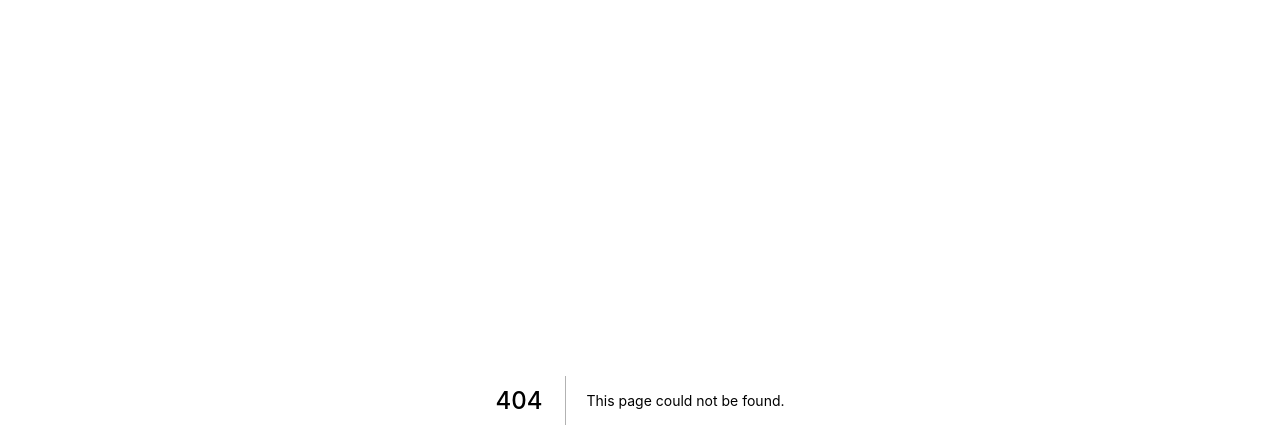
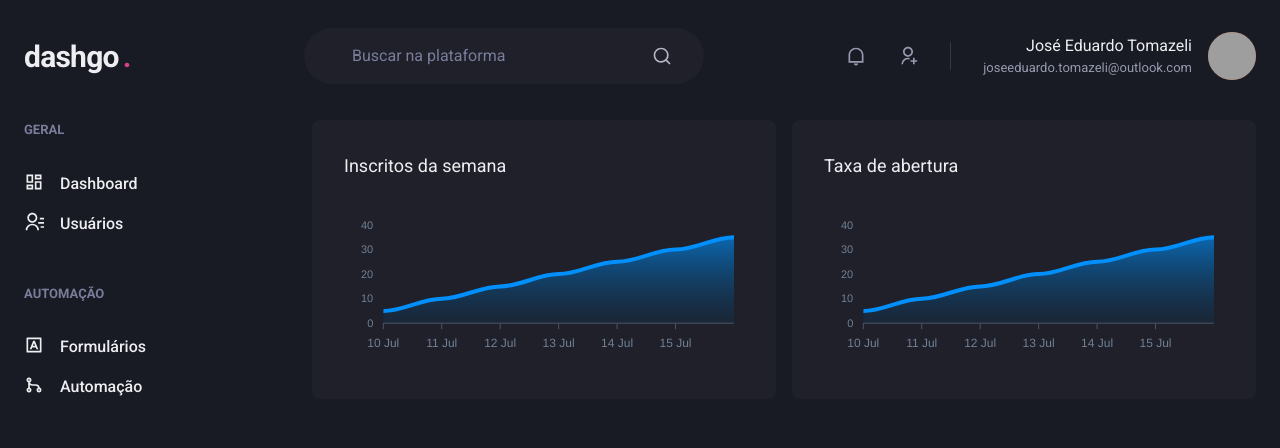
Before and after one commit to joseeduardotomazeli/dash-go, a Next.js app: page /dashboard in a window 1280 px wide. Before the commit this address had no page. Shown: the top 448 px of the page. Built offline with nearby package versions, Linux system fonts and the light colour scheme; grey boxes are pictures that could not be loaded.

Commit message:
feat: add dashboard page

```diff
--- a/package.json
+++ b/package.json
@@ -12,9 +12,11 @@
     "@chakra-ui/react": "^1.6.3",
     "@emotion/react": "^11.4.0",
     "@emotion/styled": "^11.3.0",
+    "apexcharts": "^3.27.2",
     "framer-motion": "^4.1.17",
     "next": "10.2.3",
     "react": "17.0.2",
+    "react-apexcharts": "^1.3.9",
     "react-dom": "17.0.2",
     "react-icons": "^4.2.0"
   },
--- /dev/null
+++ b/src/pages/dashboard.tsx
@@ -0,0 +1,113 @@
+import dynamic from 'next/dynamic';
+import { Flex, Box, SimpleGrid, Text, theme } from '@chakra-ui/react';
+import { ApexOptions } from 'apexcharts';
+
+import Header from '../components/Header';
+import Sidebar from '../components/Sidebar';
+
+const Chart = dynamic(() => import('react-apexcharts'), {
+  ssr: false,
+});
+
+function Dashboard() {
+  const options: ApexOptions = {
+    chart: {
+      toolbar: {
+        show: false,
+      },
+      zoom: {
+        enabled: false,
+      },
+      foreColor: theme.colors.gray[500],
+    },
+    grid: {
+      show: false,
+    },
+    dataLabels: {
+      enabled: false,
+    },
+    tooltip: {
+      enabled: false,
+    },
+    xaxis: {
+      type: 'datetime',
+      categories: [
+        '2021-07-10T00:00:00.000Z',
+        '2021-07-11T00:00:00.000Z',
+        '2021-07-12T00:00:00.000Z',
+        '2021-07-13T00:00:00.000Z',
+        '2021-07-14T00:00:00.000Z',
+        '2021-07-15T00:00:00.000Z',
+        '2021-07-16T00:00:00.000Z',
+      ],
+      axisBorder: {
+        color: theme.colors.gray[600],
+      },
+      axisTicks: {
+        color: theme.colors.gray[600],
+      },
+    },
+    fill: {
+      opacity: 0.4,
+      type: 'gradient',
+      gradient: {
+        shade: 'dark',
+        opacityFrom: 0.8,
+        opacityTo: 0.4,
+      },
+    },
+  };
+
+  const series = [
+    {
+      name: 'series',
+      data: [5, 10, 15, 20, 25, 30, 35],
+    },
+  ];
+
+  return (
+    <Flex direction="column" height="100vh">
+      <Header />
+
+      <Flex
+        marginX="auto"
+        marginY={6}
+        paddingX={6}
+        width="100%"
+        maxWidth={1480}
+      >
+        <Sidebar />
+
+        <SimpleGrid minChildWidth={320} flex={1} gap={4}>
+          <Box
+            padding={8}
+            paddingBottom={4}
+            borderRadius={8}
+            backgroundColor="gray.800"
+          >
+            <Text marginBottom={4} fontSize="lg">
+              Inscritos da semana
+            </Text>
+
+            <Chart type="area" height={160} options={options} series={series} />
+          </Box>
+
+          <Box
+            padding={8}
+            paddingBottom={4}
+            borderRadius={8}
+            backgroundColor="gray.800"
+          >
+            <Text marginBottom={4} fontSize="lg">
+              Taxa de abertura
+            </Text>
+
+            <Chart type="area" height={160} options={options} series={series} />
+          </Box>
+        </SimpleGrid>
+      </Flex>
+    </Flex>
+  );
+}
+
+export default Dashboard;
```
Also changed, not shown: 1 other file (tests, documents, lock files or other folders).
